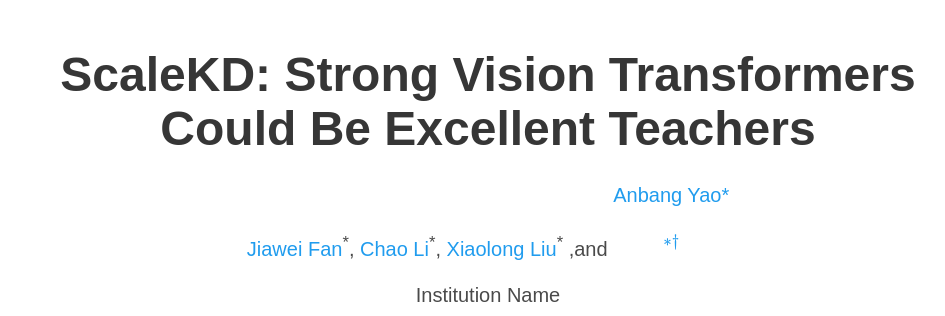
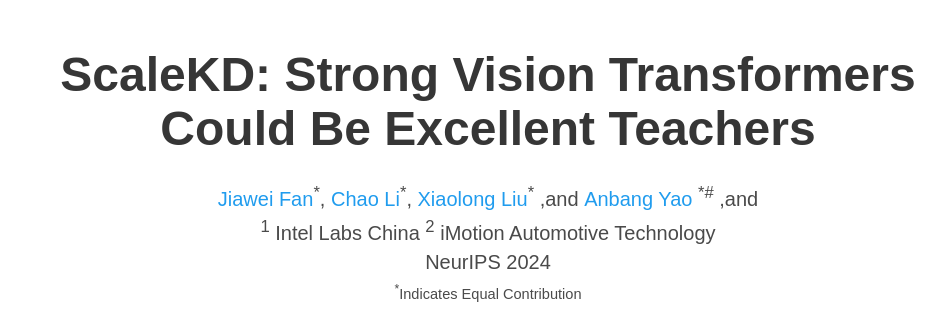
Before and after one commit to DeepOptimization/DeepOptimization.github.io, a plain HTML site: page index.html in a window 1280 px wide. Shown: the top 316 px of the page, without its empty margins (152-1097 px from the left). Drawn offline with nearby package versions, Linux system fonts and the light colour scheme; some icons are missing; a web font is replaced by a local one.

Commit message:
Update index.html

```diff
--- a/index.html
+++ b/index.html
@@ -63,12 +63,12 @@
                     <a href="https://scholar.google.com/citations?hl=zh-TW&user=hgFJj0MAAAAJ" target="_blank">Xiaolong Liu</a><sup>*</sup> ,and </span>
                   </span>
                   <span class="author-block">
-                    <a href="https://yaoanbang.github.io/" target="_blank">Anbang Yao*\[^{*\dagger}\] </a>
+                    <a href="https://yaoanbang.github.io/" target="_blank">Anbang Yao</a> <sup>*#</sup> ,and </span>
                   </span>
                   </div>
 
                   <div class="is-size-5 publication-authors">
-                    <span class="author-block">Institution Name<br>Conferance name and year</span>
+                    <span class="author-block"> <sup>1</sup> Intel Labs China     <sup>2</sup> iMotion Automotive Technology <br> NeurIPS 2024</span>
                     <span class="eql-cntrb"><small><br><sup>*</sup>Indicates Equal Contribution</small></span>
                   </div>
 
```
